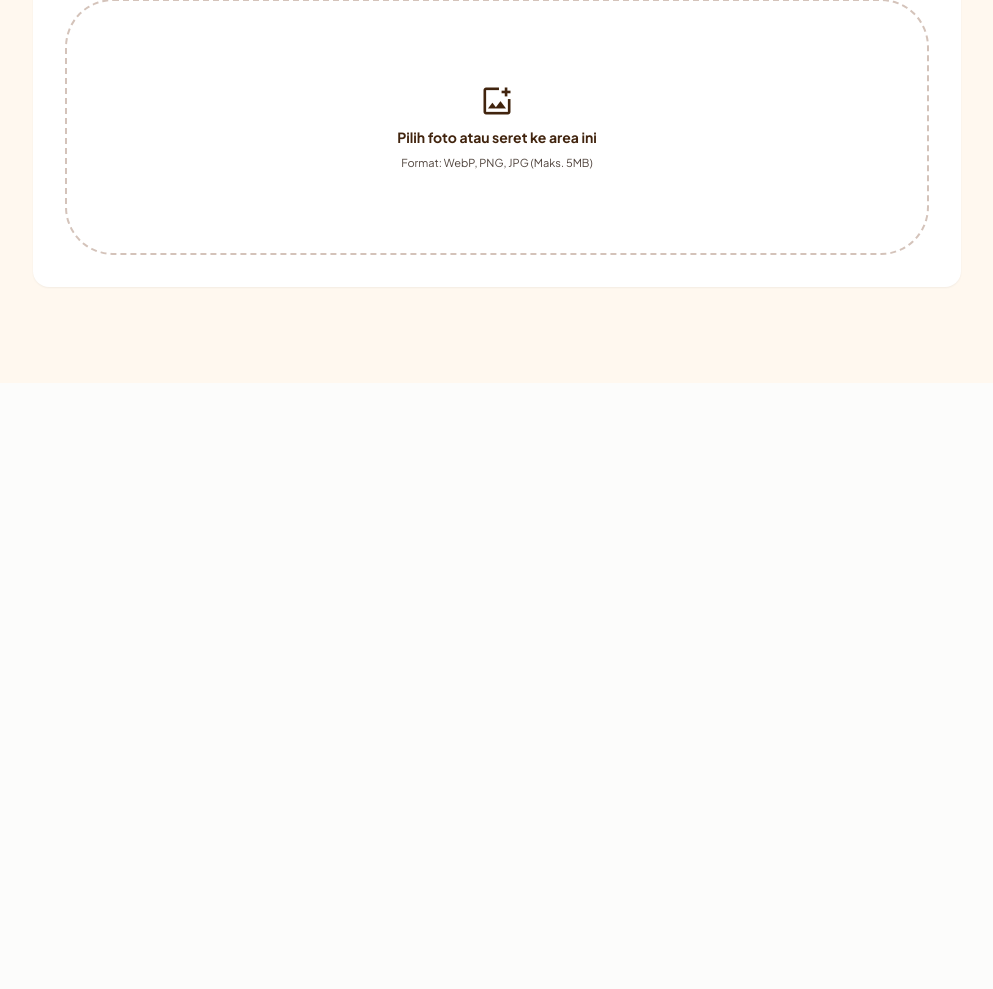
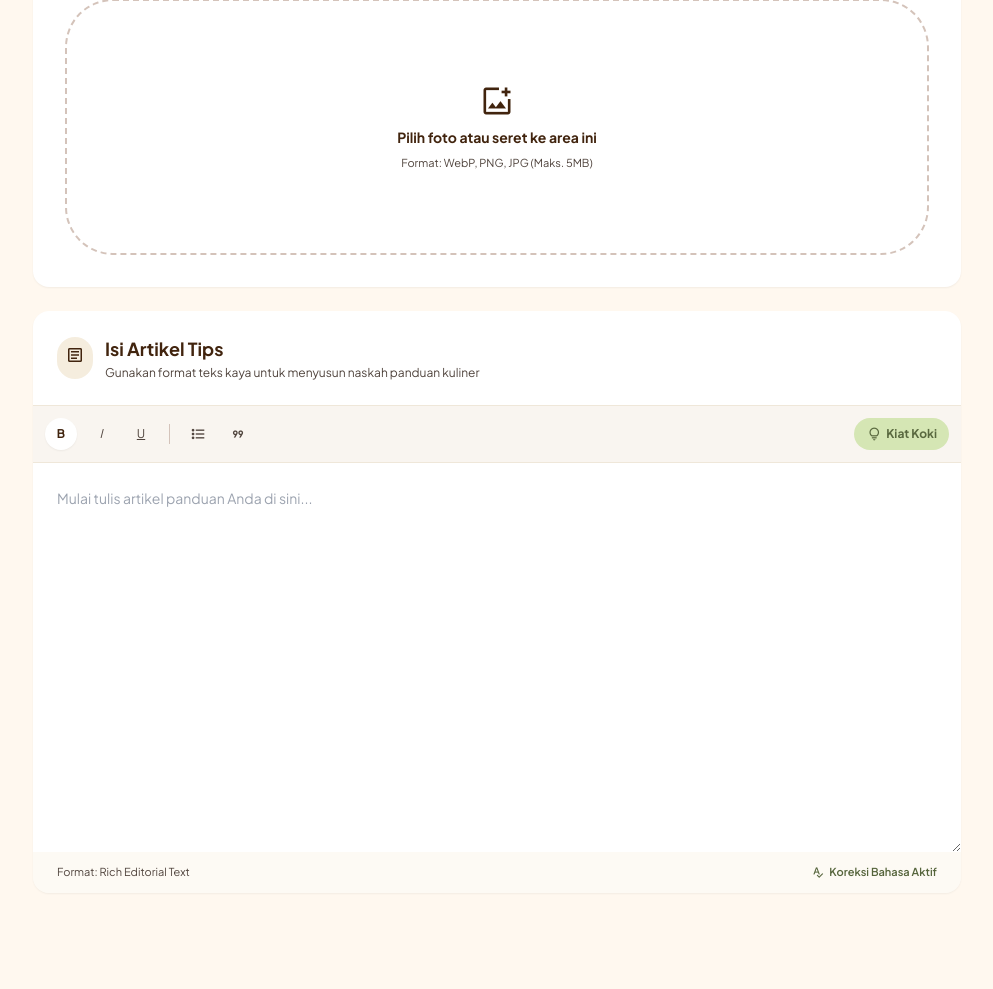
Before and after one commit to indriyanirasti7-sys/Sistem_Informasi_Resep_Makanan, a Laravel app: page /admin/tips/create in a window 1280 px wide. Shown: the part 843-1832 px from the top of the page, without its empty margins (287-1280 px from the left). Before the commit the page ends 1132 px from the top, so only its background shows below. Run offline with Laravel 12, Linux system fonts and the light colour scheme; the visitor is signed in with stand-in values (Sample User, id 1); parts of the project's set-up code (start-up, migrations or seed data) failed here and were passed over; some libraries are stand-ins or nearby versions; some web fonts are replaced.

Commit message:
Menambah editor isi artikel
Menambahkan area text editor

```diff
--- a/resources/views/admin/tips/tambah_tips.blade.php
+++ b/resources/views/admin/tips/tambah_tips.blade.php
@@ -133,6 +133,41 @@
             </div>
         </section>
 
+                <!-- Card C: Article Content -->
+        <section class="bg-surface-container-lowest rounded-2xl shadow-sm flex flex-col overflow-hidden">
+            <div class="p-6 flex flex-col md:flex-row md:items-center justify-between gap-3 border-b border-surface-container-high">
+                <div class="flex items-center gap-3">
+                    <span class="p-2 bg-surface-container rounded-full text-primary">
+                        <span class="material-symbols-outlined text-[20px]">article</span>
+                    </span>
+                    <div>
+                        <h2 class="text-lg text-primary font-bold">Isi Artikel Tips</h2>
+                        <p class="text-xs text-on-surface-variant mt-0.5">Gunakan format teks kaya untuk menyusun naskah panduan kuliner</p>
+                    </div>
+                </div>
+            </div>
+
+            <!-- Dummy Toolbar -->
+            <div class="p-3 bg-surface-container-high/40 flex flex-wrap items-center gap-2 border-b border-surface-container-high">
+                <button type="button" class="w-8 h-8 rounded-full flex items-center justify-center bg-surface-container-lowest text-primary font-bold shadow-sm hover:bg-surface-container"><span class="text-xs">B</span></button>
+                <button type="button" class="w-8 h-8 rounded-full flex items-center justify-center text-on-surface-variant hover:bg-surface-container"><span class="text-xs italic">I</span></button>
+                <button type="button" class="w-8 h-8 rounded-full flex items-center justify-center text-on-surface-variant hover:bg-surface-container"><span class="text-xs underline">U</span></button>
+                <div class="h-5 w-px bg-outline-variant mx-1"></div>
+                <button type="button" class="w-8 h-8 rounded-full flex items-center justify-center text-on-surface-variant hover:bg-surface-container"><span class="material-symbols-outlined text-[18px]">format_list_bulleted</span></button>
+                <button type="button" class="w-8 h-8 rounded-full flex items-center justify-center text-on-surface-variant hover:bg-surface-container"><span class="material-symbols-outlined text-[18px]">format_quote</span></button>
+                <button type="button" class="px-3 h-8 rounded-full flex items-center gap-1 bg-secondary-container text-on-secondary-container text-xs font-bold ml-auto"><span class="material-symbols-outlined text-[16px]">lightbulb</span> Kiat Koki</button>
+            </div>
+
+            <!-- Textarea for Content -->
+            <textarea name="content" rows="15" required placeholder="Mulai tulis artikel panduan Anda di sini..."
+                      class="w-full p-6 text-sm text-on-surface leading-relaxed outline-none resize-y bg-transparent focus:ring-0 border-0">{{ old('content') }}</textarea>
+
+            <div class="px-6 py-3 bg-surface-container-low/40 flex items-center justify-between text-on-surface-variant text-[11px]">
+                <span>Format: Rich Editorial Text</span>
+                <span class="flex items-center gap-1 text-secondary font-semibold"><span class="material-symbols-outlined text-[14px]">spellcheck</span> Koreksi Bahasa Aktif</span>
+            </div>
+        </section>
+
     </form>
 </div>
 
```
